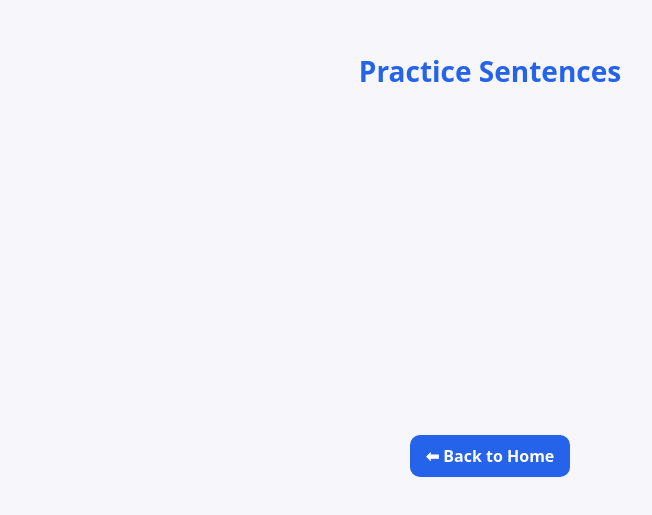
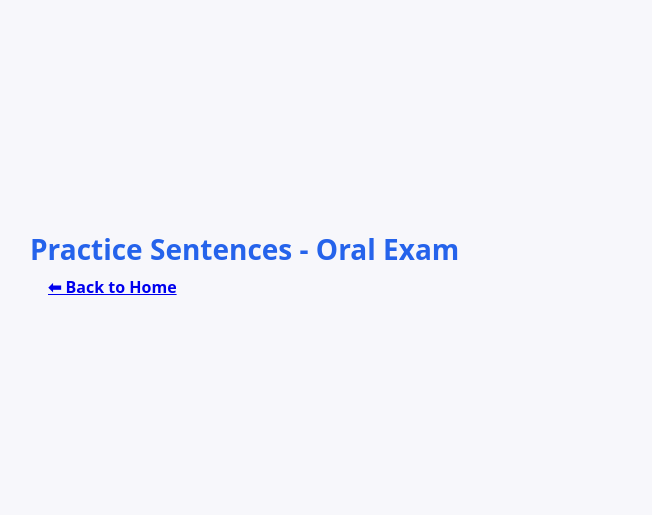
Before and after one commit to mkotsovoulou/abinitio, a website: page public/sentences.html in a window 1280 px wide. Shown: the part 145-660 px from the top of the page, without its empty margins (150-802 px from the left). Drawn offline with Linux system fonts and the light colour scheme; no server answers.

Commit message:
sentenses3

```diff
--- a/public/sentences.html
+++ b/public/sentences.html
@@ -42,8 +42,9 @@
     }
   </style>
 </head>
-<body class="progress-page">
-  <h1>Practice Sentences</h1>
+<body>
+  <div style="max-width: 960px; margin: 0 auto; padding: 20px; width: 100%;">
+    <h1 style="color: var(--accent-2); font-size: 28px; font-weight: 800; margin-bottom: 8px;">Practice Sentences - Oral Exam</h1>
     <a href="/index.html" class="btn">⬅ Back to Home</a>
 
     <div class="panel" style="margin-top: 20px;">
@@ -57,6 +58,7 @@
         <button id="revealBtn" class="btn" style="background: var(--accent-2); color: #fff;">👁️ Reveal Translation</button>
         <button id="speakBtn" class="btn" style="background: #3b82f6; color: #fff;">🔊 Speak</button>
         <button id="nextBtn" class="btn btn-next" style="display: none;">Next Sentence →</button>
+      </div>
     </div>
   </div>
 
```
Lines whose indentation alone changed are shown as unchanged.
